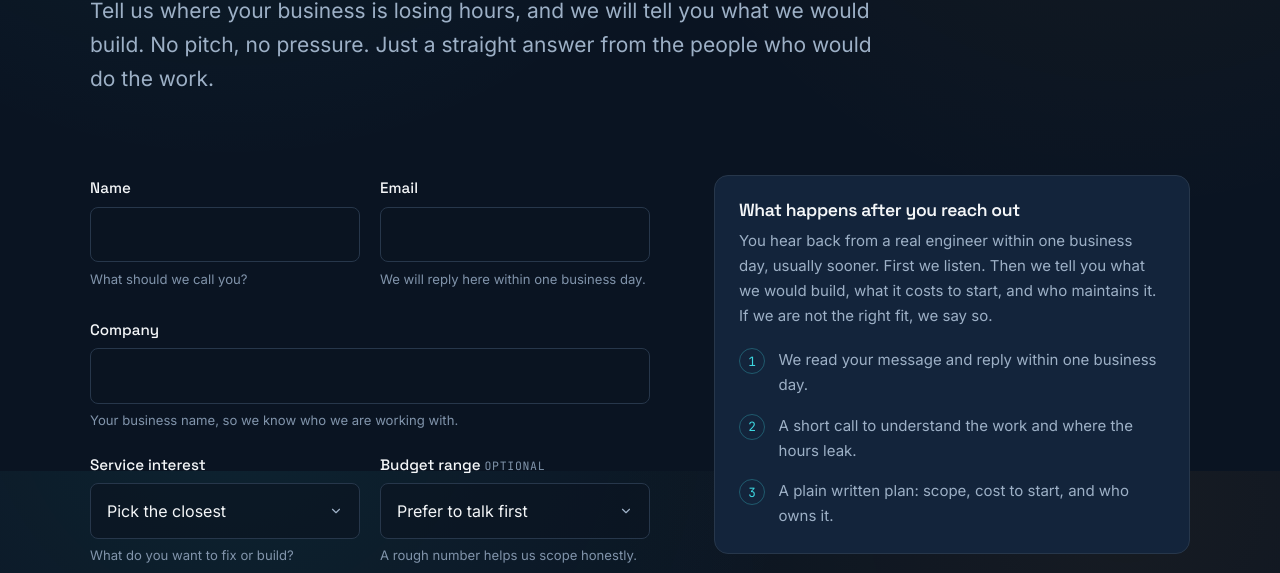
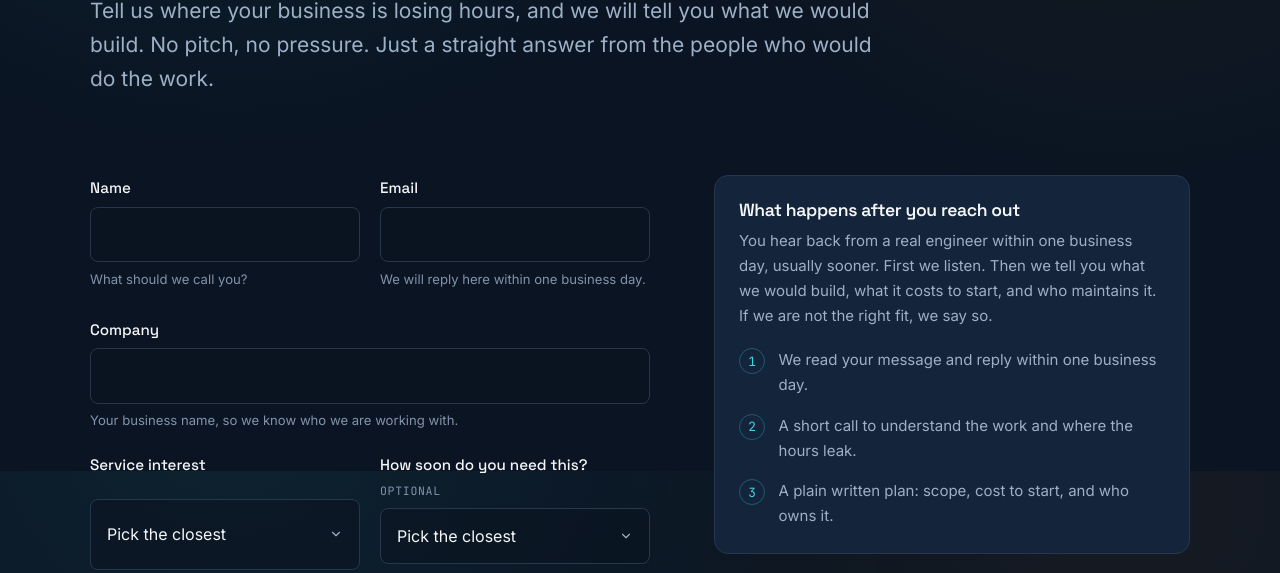
Before and after one commit to RSnegach/Space-Coast-Automation, a plain HTML site: page contact/index.html in a window 1280 px wide. Shown: the part 329-902 px from the top of the page. Drawn offline with Linux system fonts and the light colour scheme.

Commit message:
Replace contact form budget field with timeline
Swap the optional "Budget range" select for "How soon do you need this?"
(ASAP / 1-3 months / 3-6 months / just exploring).

Co-Authored-By: Claude Opus 4.8 <noreply@anthropic.com>

```diff
--- a/contact/index.html
+++ b/contact/index.html
@@ -132,16 +132,15 @@
                   <span class="field__hint" id="service-hint">What do you want to fix or build?</span>
                 </div>
                 <div class="field">
-                  <label class="field__label" for="budget">Budget range <span class="opt">Optional</span></label>
-                  <select class="field__select" id="budget" name="budget range" aria-describedby="budget-hint">
-                    <option value="">Prefer to talk first</option>
-                    <option>Under $5,000</option>
-                    <option>$5,000 to $15,000</option>
-                    <option>$15,000 to $50,000</option>
-                    <option>Over $50,000</option>
-                    <option>Let's discuss</option>
+                  <label class="field__label" for="timeline">How soon do you need this? <span class="opt">Optional</span></label>
+                  <select class="field__select" id="timeline" name="timeline" aria-describedby="timeline-hint">
+                    <option value="">Pick the closest</option>
+                    <option>As soon as possible</option>
+                    <option>In the next 1-3 months</option>
+                    <option>In 3-6 months</option>
+                    <option>Just exploring for now</option>
                   </select>
-                  <span class="field__hint" id="budget-hint">A rough number helps us scope honestly.</span>
+                  <span class="field__hint" id="timeline-hint">A rough timeframe helps us plan around your busy season.</span>
                 </div>
               </div>
 
```
